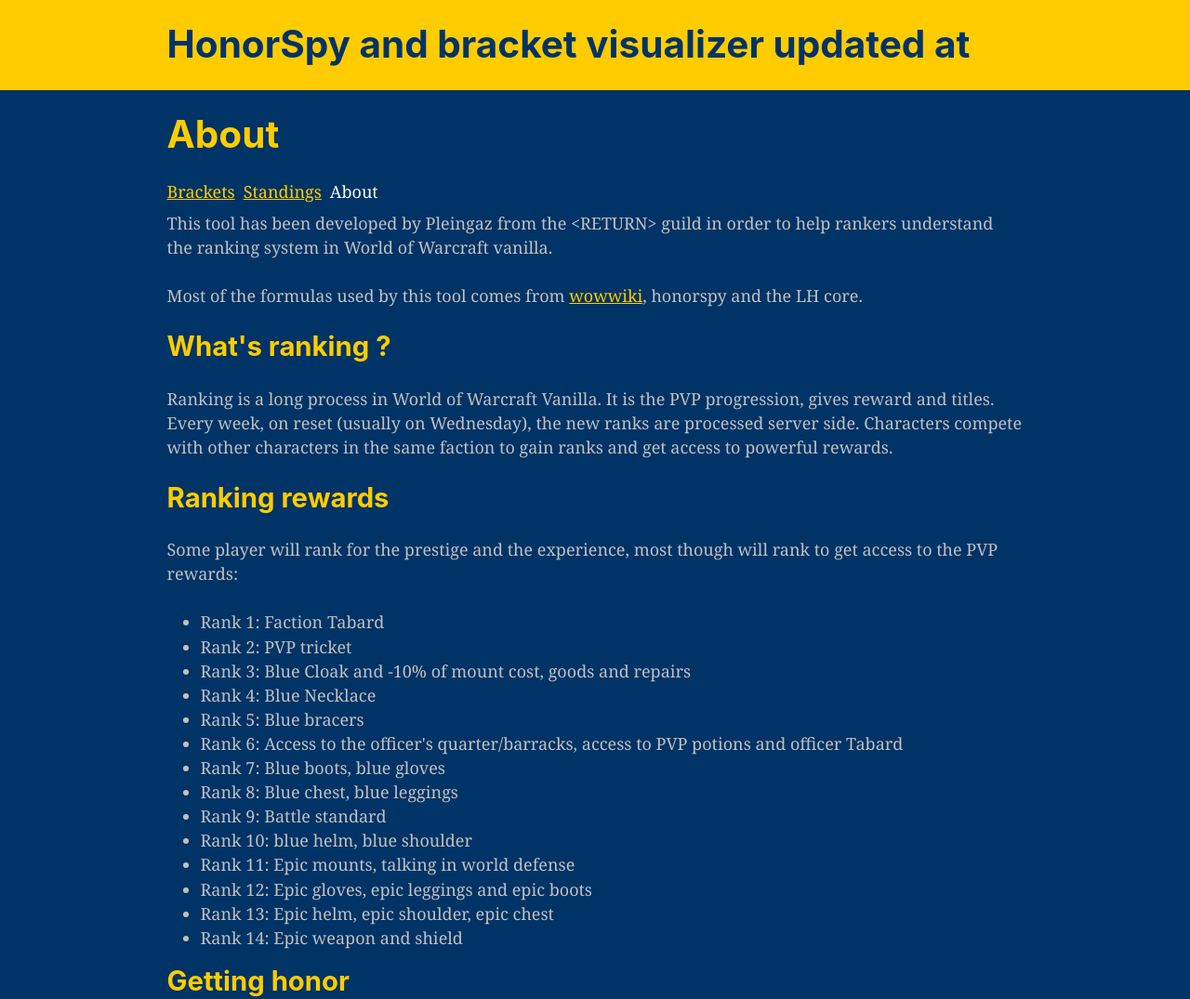
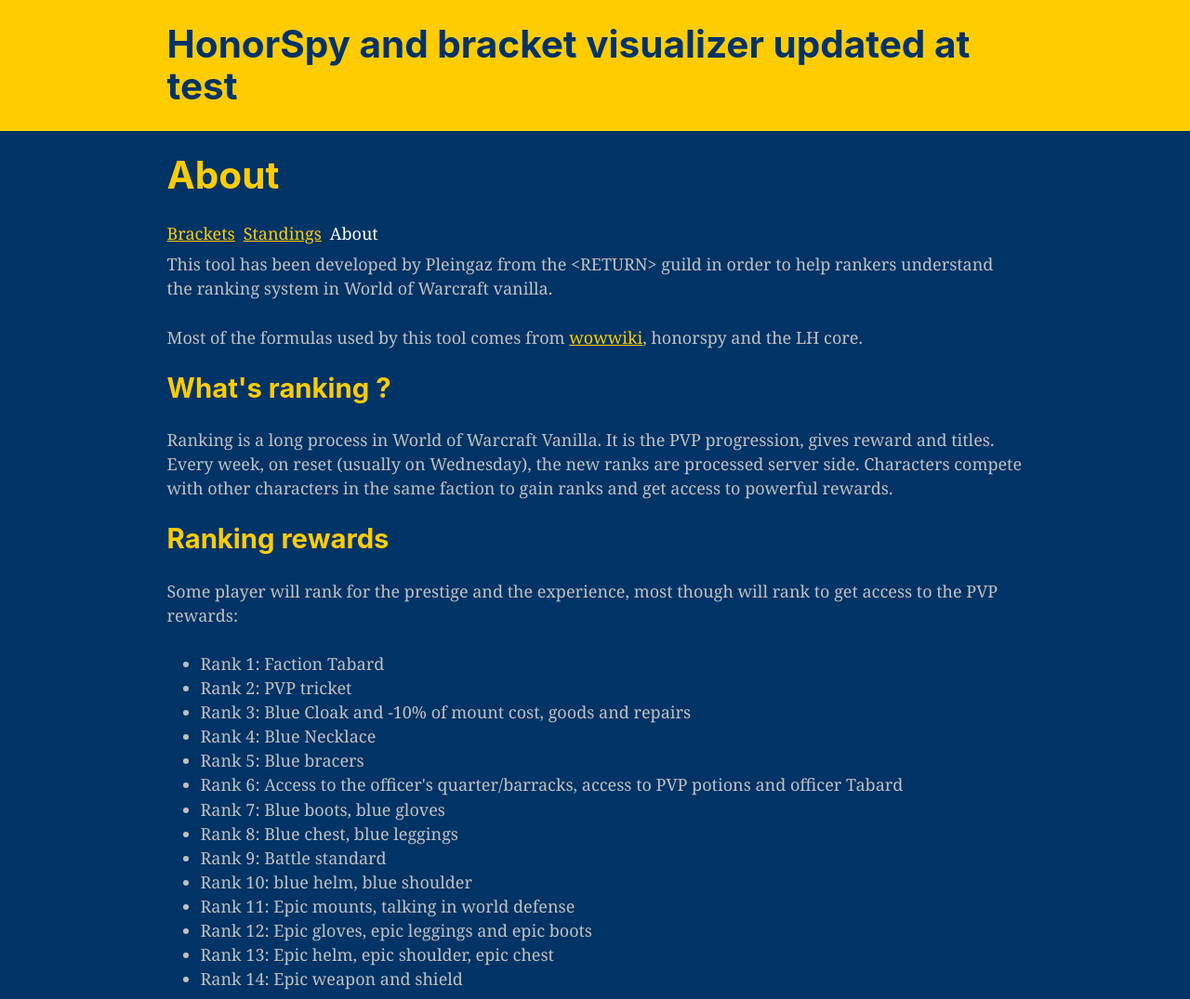
Before and after one commit to PookMook/honorBracket, a Gatsby site in the folder gatsby/: page /about in a window 1280 px wide. Shown: the top 1075 px of the page at 93% size. Built offline with nearby package versions, Linux system fonts and the light colour scheme; Gatsby itself is replaced by a stand-in of ours.

Commit message:
fix reference

```diff
--- a/gatsby/src/components/header.js
+++ b/gatsby/src/components/header.js
@@ -1,7 +1,7 @@
 import React from 'react'
 import { Link } from 'gatsby'
 
-const Header = ({ title, date, backgroundColor, themeColor, headerColor, headerTitleColor }) => (
+const Header = ({ title, lastUpdate, backgroundColor, themeColor, headerColor, headerTitleColor }) => (
   <div
     style={{
       background: headerColor,
@@ -23,7 +23,7 @@
             textDecoration: 'none',
           }}
         >
-          {title} updated at {date}
+          {title} updated at {lastUpdate}
         </Link>
       </h1>
     </div>
--- a/gatsby/src/components/layout.js
+++ b/gatsby/src/components/layout.js
@@ -14,7 +14,7 @@
         site {
           siteMetadata {
             title
-	    date
+	          lastUpdate
             backgroundColor
             themeColor
             headerColor
```
